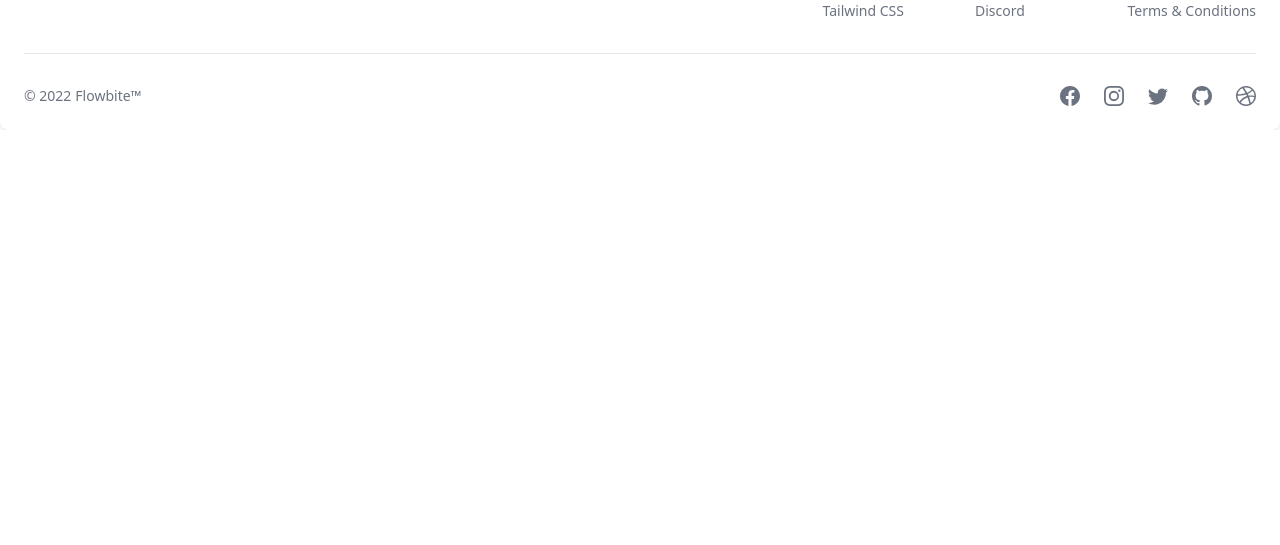
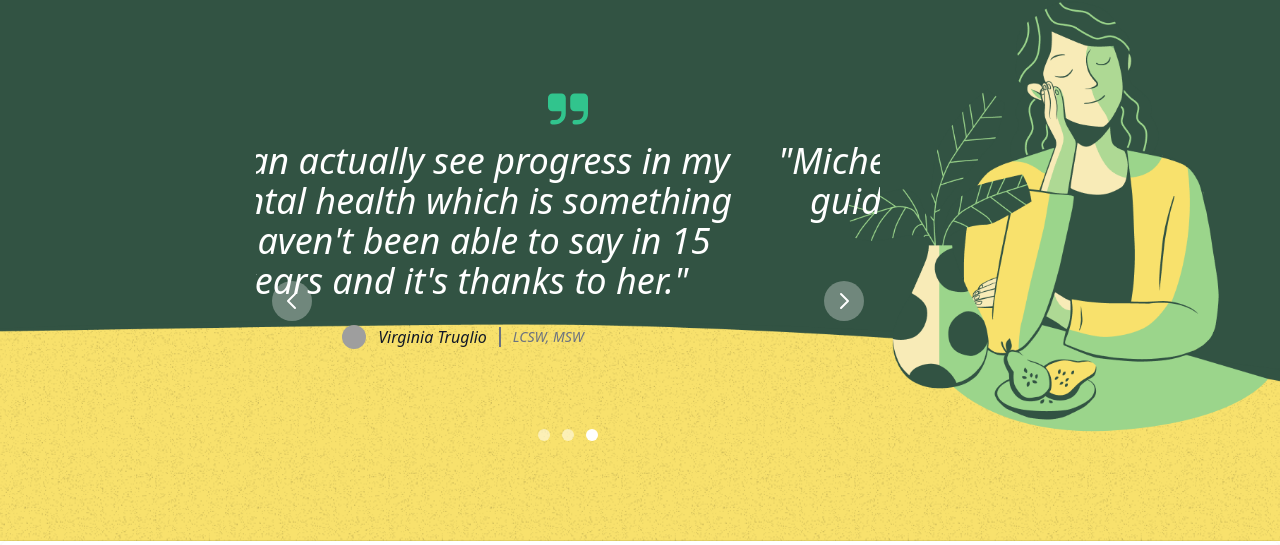
Before and after one commit to DevBySharif/tranquoasis-client, a React (Vite) app: page / in a window 1280 px wide. Shown: the part 2255-2800 px from the top of the page. Before the commit the page ends 2385 px from the top, so only its background shows below. Built offline with nearby package versions, Linux system fonts and the light colour scheme; no server answers; grey boxes are pictures that could not be loaded.

Commit message:
added testimonial section

```diff
--- a/src/Pages/Home.jsx
+++ b/src/Pages/Home.jsx
@@ -1,6 +1,7 @@
 import Banner from "./Banner";
 import LargestService from "./LargestService";
 import PopularServices from "./PopularServices";
+import Testimonial from "./Testimonial";
 import Therapist from "./Therapist";
 
 const Home = () => {
@@ -10,6 +11,7 @@ const Home = () => {
       <LargestService></LargestService>
       <PopularServices></PopularServices>
       <Therapist></Therapist>
+      <Testimonial></Testimonial>
     </div>
   );
 };
--- a/src/Pages/Login.jsx
+++ b/src/Pages/Login.jsx
@@ -2,7 +2,7 @@ import { useContext, useState } from "react";
 import toast from "react-hot-toast";
 import { Link, useLocation, useNavigate } from "react-router-dom";
 import { AuthContext } from "../Provider/AuthProvider";
-import loginimg from "../assets/loginimg.png";
+import loginImg from "../assets/loginimg.png";
 import SocialLogin from "./SocialLogin";
 
 const Login = () => {
@@ -33,7 +33,7 @@ const Login = () => {
     <div
       className="relative  h-screen  flex justify-end items-center lg:pr-36"
       style={{
-        backgroundImage: `url(${loginimg})`,
+        backgroundImage: `url(${loginImg})`,
         height: "100vh",
         backgroundSize: "cover",
       }}
--- a/src/Pages/ManageServiceCard.jsx
+++ b/src/Pages/ManageServiceCard.jsx
@@ -50,7 +50,7 @@ const ManageServiceCard = ({ yourService, services, setServices }) => {
           Swal.fire({
             title: "Success!",
             text: "Service Updated successfully",
-            icon: "Success",
+            icon: "success",
             confirmButtonText: "Cool",
           });
         }
@@ -78,7 +78,7 @@ const ManageServiceCard = ({ yourService, services, setServices }) => {
             if (data.deletedCount > 0) {
               Swal.fire(
                 "Deleted!",
-                "Your product has been deleted.",
+                "Your Service has been deleted.",
                 "success"
               );
               const remaining = services.filter((data) => data._id !== _id);
--- a/src/Pages/Register.jsx
+++ b/src/Pages/Register.jsx
@@ -17,6 +17,7 @@ const Register = () => {
 
     const email = e.target.email.value;
     const password = e.target.password.value;
+    const photo = e.target.photo.value;
     const accepted = e.target.terms.checked;
 
     setRegisterError("");
@@ -91,6 +92,18 @@ const Register = () => {
                 required
               />
             </div>
+            <div className="form-control">
+              <label className="label">
+                <span className="label-text">PhotoURL</span>
+              </label>
+              <input
+                type="text"
+                placeholder="Photo"
+                name="photo"
+                className="input input-bordered"
+                required
+              />
+            </div>
             <div>
               <input type="checkbox" name="terms" />
               <label className="ml-3" htmlFor="">
@@ -98,7 +111,7 @@ const Register = () => {
               </label>
             </div>
             <div className="form-control mt-6">
-              <button className="btn btn-neutral">Register</button>
+              <button className="btn btn-primary">Register</button>
             </div>
             {registerError && <p className="text-red-500">{registerError}</p>}
             {registrationSuccess && (
@@ -106,7 +119,7 @@ const Register = () => {
             )}
             <p className="flex justify-between">
               Already have an account?{" "}
-              <Link className="text-blue-600" to="/login">
+              <Link className="text-green-500" to="/login">
                 Login
               </Link>
             </p>
--- /dev/null
+++ b/src/Pages/Testimonial.jsx
@@ -0,0 +1,111 @@
+import { Carousel } from "flowbite-react";
+import img from "../assets/testimoniyalBg.png";
+const Testimonial = () => {
+  return (
+    <div
+      className="w-full h-full bg-[#325343] lg:pt-52"
+      style={{
+        backgroundImage: `url(${img})`,
+        backgroundSize: "cover",
+        backgroundRepeat: "no-repeat",
+        backgroundPosition: "center",
+      }}
+    >
+      <div className="max-w-7xl mx-auto">
+        <figure className="max-w-screen-md mx-auto text-center lg:pr-36 lg:pb-20">
+          <svg
+            className="w-10 h-10 mx-auto mb-3 text-green-400 dark:text-gray-600"
+            aria-hidden="true"
+            xmlns="http://www.w3.org/2000/svg"
+            fill="currentColor"
+            viewBox="0 0 18 14"
+          >
+            <path d="M6 0H2a2 2 0 0 0-2 2v4a2 2 0 0 0 2 2h4v1a3 3 0 0 1-3 3H2a1 1 0 0 0 0 2h1a5.006 5.006 0 0 0 5-5V2a2 2 0 0 0-2-2Zm10 0h-4a2 2 0 0 0-2 2v4a2 2 0 0 0 2 2h4v1a3 3 0 0 1-3 3h-1a1 1 0 0 0 0 2h1a5.006 5.006 0 0 0 5-5V2a2 2 0 0 0-2-2Z" />
+          </svg>
+
+          <div>
+            <div className="h-56 sm:h-64 xl:h-80 2xl:h-96">
+              <Carousel
+                onSlideChange={(index) => console.log("onSlideChange()", index)}
+              >
+                <div className="h-full items-center justify-center   dark:text-white px-10">
+                  <blockquote>
+                    <p className="lg:text-4xl italic font-medium text-white dark:text-white">
+                      "I can actually see progress in my mental health which is
+                      something I haven't been able to say in 15 years and it's
+                      thanks to her."
+                    </p>
+                  </blockquote>
+                  <figcaption className="flex items-center justify-center mt-6 space-x-3">
+                    <img
+                      className="w-6 h-6 rounded-full"
+                      src="https://flowbite.s3.amazonaws.com/blocks/marketing-ui/avatars/michael-gouch.png"
+                      alt="profile picture"
+                    />
+                    <div className="flex items-center divide-x-2 divide-gray-500 dark:divide-gray-700">
+                      <cite className="pr-3 font-medium text-gray-900 dark:text-white">
+                        Virginia Truglio
+                      </cite>
+                      <cite className="pl-3 text-sm text-gray-500 dark:text-gray-400">
+                        LCSW, MSW
+                      </cite>
+                    </div>
+                  </figcaption>
+                </div>
+                <div className="h-full items-center justify-center dark:text-white">
+                  <blockquote>
+                    <p className="lg:text-4xl italic font-medium text-white dark:text-white">
+                      "Michelle listens and provides excellent guidance through
+                      life's situations."
+                    </p>
+                  </blockquote>
+                  <figcaption className="flex items-center justify-center mt-6 space-x-3">
+                    <img
+                      className="w-6 h-6 rounded-full"
+                      src="https://flowbite.s3.amazonaws.com/blocks/marketing-ui/avatars/michael-gouch.png"
+                      alt="profile picture"
+                    />
+                    <div className=" items-center divide-x-2 divide-gray-500 dark:divide-gray-700">
+                      <cite className="pr-3 font-medium text-gray-900 dark:text-white">
+                        Michelle Wilkinson
+                      </cite>
+                      <cite className="pl-3 text-sm text-gray-500 dark:text-gray-400">
+                        MA, LPC-S
+                      </cite>
+                    </div>
+                  </figcaption>
+                </div>
+                <div className=" h-full items-center justify-center dark:text-white">
+                  <blockquote>
+                    <p className="lg:text-4xl italic font-medium text-white dark:text-white">
+                      "Susan is amazing in her insights and conversational
+                      approach. I am so glad and blessed to have found her and
+                      started healing with her guidance."
+                    </p>
+                  </blockquote>
+                  <figcaption className="flex items-center justify-center mt-6 space-x-3">
+                    <img
+                      className="w-6 h-6 rounded-full"
+                      src="https://flowbite.s3.amazonaws.com/blocks/marketing-ui/avatars/michael-gouch.png"
+                      alt="profile picture"
+                    />
+                    <div className="flex items-center divide-x-2 divide-gray-500 dark:divide-gray-700">
+                      <cite className="pr-3 font-medium text-gray-900 dark:text-white">
+                        Susan Hargett
+                      </cite>
+                      <cite className="pl-3 text-sm text-gray-500 dark:text-gray-400">
+                        LPC, NCC, YACEP
+                      </cite>
+                    </div>
+                  </figcaption>
+                </div>
+              </Carousel>
+            </div>
+          </div>
+        </figure>
+      </div>
+    </div>
+  );
+};
+
+export default Testimonial;
--- a/src/Routes/Route.jsx
+++ b/src/Routes/Route.jsx
@@ -10,6 +10,7 @@ import PopularServices from "../Pages/PopularServices";
 import Register from "../Pages/Register";
 import ServiceDetails from "../Pages/ServiceDetails";
 import Services from "../Pages/Services";
+import PrivateRoute from "./PrivateRoute";
 
 const Route = createBrowserRouter([
   {
@@ -31,19 +32,35 @@ const Route = createBrowserRouter([
       },
       {
         path: "addService",
-        element: <AddService></AddService>,
+        element: (
+          <PrivateRoute>
+            <AddService></AddService>
+          </PrivateRoute>
+        ),
       },
       {
         path: "details/:id",
-        element: <ServiceDetails></ServiceDetails>,
+        element: (
+          <PrivateRoute>
+            <ServiceDetails></ServiceDetails>
+          </PrivateRoute>
+        ),
       },
       {
         path: "manage-services",
-        element: <ManageServices></ManageServices>,
+        element: (
+          <PrivateRoute>
+            <ManageServices></ManageServices>
+          </PrivateRoute>
+        ),
       },
       {
         path: "my-schedules",
-        element: <MySchedules></MySchedules>,
+        element: (
+          <PrivateRoute>
+            <MySchedules></MySchedules>
+          </PrivateRoute>
+        ),
       },
     ],
   },
```
Also changed, not shown: src/assets/testimoniyalBg.png (added).
